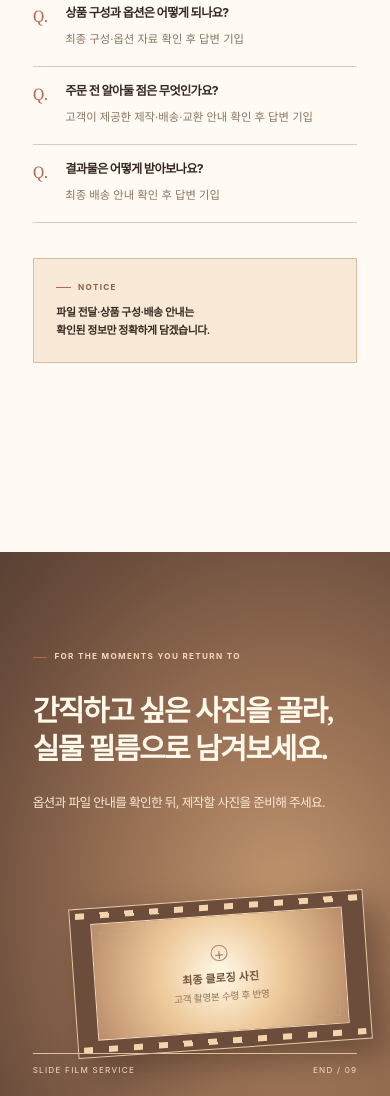
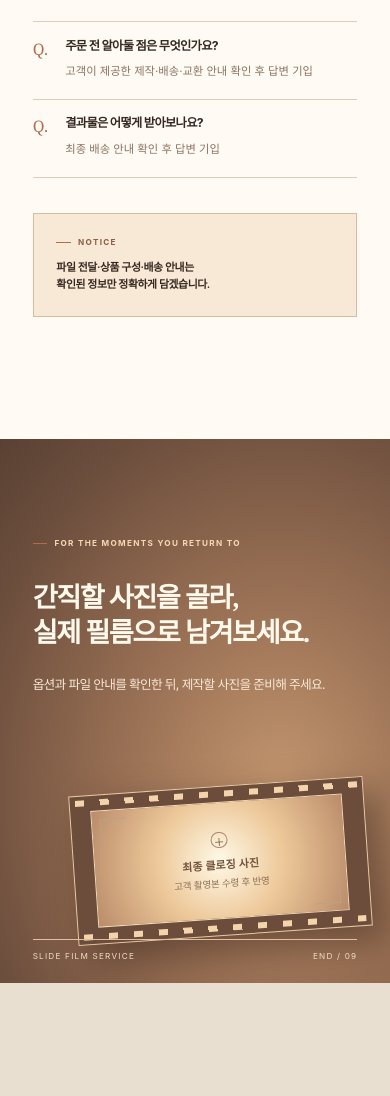
Before and after one commit to july061400-coder/websolve-slidefilm-preview, a plain HTML site: page index.html in a window 390 px wide. Shown: the part 7021-8117 px from the top of the page. After the commit the page ends 8004 px from the top, so only its background shows below. Drawn offline with Linux system fonts and the light colour scheme.

Commit message:
Polish mobile spacing and final call to action

```diff
--- a/index.html
+++ b/index.html
@@ -300,7 +300,7 @@
     .hero .eyebrow { margin-top:116px; }
     .hero h1 { margin-top:46px; }
     .hero .lead { margin-top:40px; }
-    .hero-display { top:690px; }
+    .hero-display { top:715px; }
     .hero-foot { left:72px; right:72px; bottom:72px; font-size:21px; }
     .hero-foot strong { font-size:35px; }
     .slot-label { font-size:24px; letter-spacing:.02em; }
@@ -316,7 +316,7 @@
     .concept-quote { margin-top:105px; }
     .concept-quote p { font-size:37px; }
     .concept-bottom { left:72px; right:72px; bottom:76px; font-size:18px; }
-    .transform { height:2100px; }
+    .transform { height:2000px; }
     .compare { margin-top:88px; }
     .compare-meta { font-size:17px; }
     .compare-frame { height:650px; }
@@ -343,14 +343,14 @@
     .order-card.wide { min-height:280px; }
     .order-card p { font-size:25px; }
     .order-tip { margin-top:68px; font-size:25px; }
-    .notice { height:2150px; }
+    .notice { height:2000px; }
     .notice-list { margin-top:90px; }
     .notice-item { padding:35px 0 39px; }
     .notice-item p { font-size:25px; }
     .notice-disclaimer { margin-top:78px; }
     .closing { height:1200px; }
     .closing .eyebrow { margin-top:110px; }
-    .closing h2 { margin-top:65px; font-size:64px; }
+    .closing h2 { margin-top:65px; font-size:60px; }
     .closing-visual { bottom:105px; }
     .closing-bottom { left:72px; right:72px; font-size:18px; }
 
@@ -454,7 +454,7 @@
 
   <section class="section dark closing">
     <div class="eyebrow">FOR THE MOMENTS YOU RETURN TO</div>
-    <h2>간직하고 싶은 사진을 골라,<br>실물 필름으로 남겨보세요.</h2>
+    <h2>간직할 사진을 골라,<br>실제 필름으로 남겨보세요.</h2>
     <p class="lead">옵션과 파일 안내를 확인한 뒤, 제작할 사진을 준비해 주세요.</p>
     <div class="closing-visual" aria-hidden="true"><div class="slot"><div class="slot-inner"><div class="slot-icon">＋</div><div class="slot-label">최종 클로징 사진</div><div class="slot-note">고객 촬영본 수령 후 반영</div></div></div></div>
     <div class="closing-bottom"><span>SLIDE FILM SERVICE</span><span>END / 09</span></div>
```
